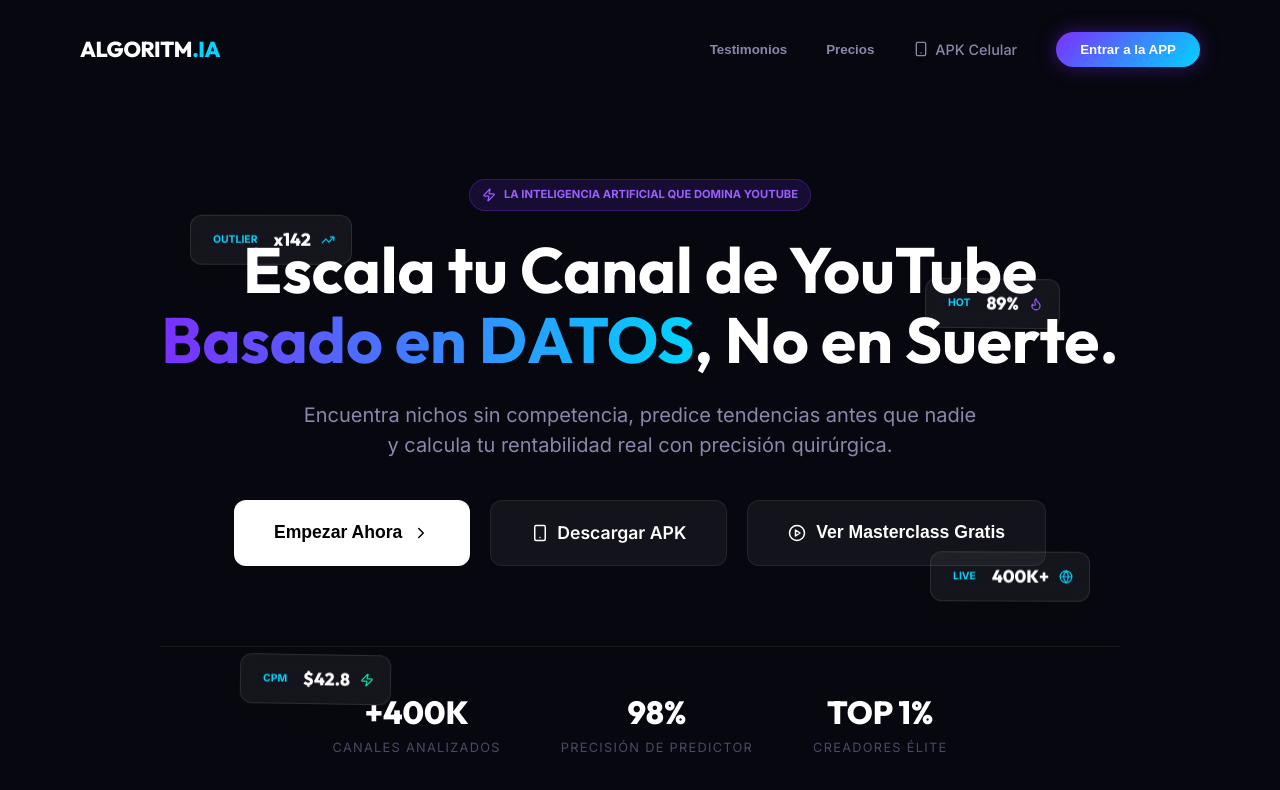
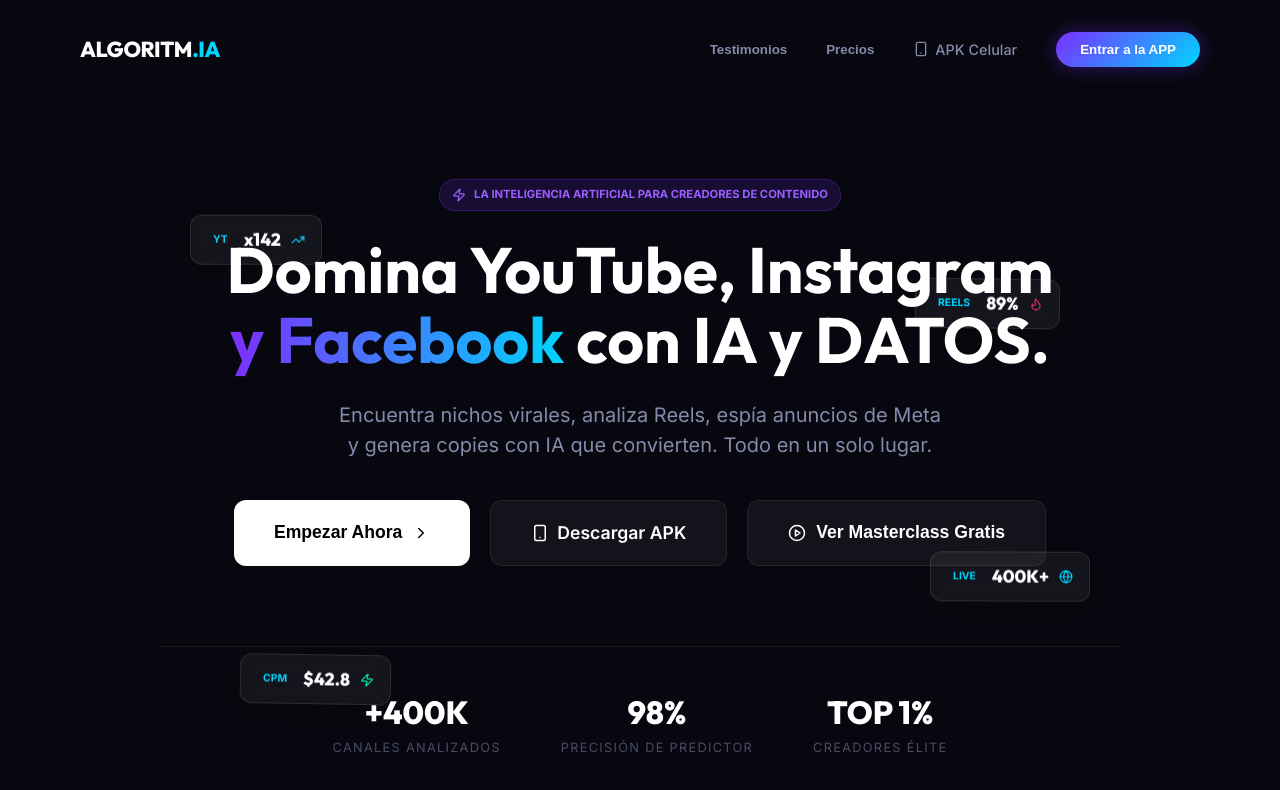
Before and after one commit to emmanueljosep2512/ALGORITMIA, a React (Vite) app: page / in a window 1280 px wide. Shown: the top 790 px of the page. Built offline with nearby package versions, Linux system fonts and the light colour scheme; no server answers.

Commit message:
feat: fix splash screen black screen, add algoritmia logo splash, update landing to multi-platform

```diff
--- a/src/pages/Landing.jsx
+++ b/src/pages/Landing.jsx
@@ -42,14 +42,14 @@
                     {/* Floating Viral Hooks */}
                     <div className="floating-data-container">
                         <div className="floating-hook h1">
-                            <span className="hook-tag">OUTLIER</span>
+                            <span className="hook-tag">YT</span>
                             <span className="hook-val">x142</span>
                             <TrendingUp size={14} color="var(--accent-cyan)" />
                         </div>
                         <div className="floating-hook h2">
-                            <span className="hook-tag">HOT</span>
+                            <span className="hook-tag">REELS</span>
                             <span className="hook-val">89%</span>
-                            <Flame size={14} color="var(--accent-purple-light)" />
+                            <Flame size={14} color="#e1306c" />
                         </div>
                         <div className="floating-hook h3">
                             <span className="hook-tag">CPM</span>
@@ -65,15 +65,15 @@
 
                     <div className="hero-badge" style={{ position: 'relative', zIndex: 2 }}>
                         <Zap size={14} />
-                        <span>LA INTELIGENCIA ARTIFICIAL QUE DOMINA YOUTUBE</span>
+                        <span>LA INTELIGENCIA ARTIFICIAL PARA CREADORES DE CONTENIDO</span>
                     </div>
                     <h1 className="hero-title" style={{ position: 'relative', zIndex: 2 }}>
-                        Escala tu Canal de YouTube <br />
-                        <span>Basado en DATOS</span>, No en Suerte.
+                        Domina YouTube, Instagram<br />
+                        <span>y Facebook</span> con IA y DATOS.
                     </h1>
                     <p className="hero-subtitle" style={{ position: 'relative', zIndex: 2 }}>
-                        Encuentra nichos sin competencia, predice tendencias antes que nadie <br />
-                        y calcula tu rentabilidad real con precisión quirúrgica.
+                        Encuentra nichos virales, analiza Reels, espía anuncios de Meta<br />
+                        y genera copies con IA que convierten. Todo en un solo lugar.
                     </p>
 
                     <div className="hero-actions" style={{ position: 'relative', zIndex: 2 }}>
@@ -155,21 +155,28 @@
                             <Target size={24} />
                         </div>
                         <h3>Buscador de Nichos</h3>
-                        <p>Filtra por idioma, competencia y crecimiento para encontrar minas de oro digitales.</p>
+                        <p>Filtra por idioma, competencia y crecimiento para encontrar nichos virales en YouTube, Instagram y Facebook.</p>
                     </div>
                     <div className="feature-item-glass">
                         <div className="feature-icon-wrapper purple">
                             <TrendingUp size={24} />
                         </div>
-                        <h3>Análisis de Tendencias</h3>
-                        <p>Conexión directa con la red neuronal para detectar temas virales antes de que estallen.</p>
+                        <h3>Análisis Multi-Plataforma</h3>
+                        <p>Detecta tendencias virales en YouTube Shorts, Instagram Reels y Facebook antes de que estallen en tu nicho.</p>
                     </div>
                     <div className="feature-item-glass">
                         <div className="feature-icon-wrapper green">
                             <Globe size={24} />
                         </div>
                         <h3>Calculadora de CPM Real</h3>
-                        <p>Datos oficiales de monetización por país (EE.UU, España, LATAM) y vistas necesarias.</p>
+                        <p>Datos reales de monetización por país y plataforma. Calcula tu rentabilidad en YouTube y Meta Ads.</p>
+                    </div>
+                    <div className="feature-item-glass">
+                        <div className="feature-icon-wrapper" style={{ background: 'linear-gradient(135deg, rgba(225,48,108,0.15), rgba(131,58,180,0.15))', border: '1px solid rgba(225,48,108,0.2)' }}>
+                            <Brain size={24} style={{ color: '#e1306c' }} />
+                        </div>
+                        <h3>Meta Intelligence IA</h3>
+                        <p>Analiza Reels de Instagram, espía anuncios activos de Meta y genera copies con IA usando fórmulas AIDA y PAS.</p>
                     </div>
                 </section>
             </main>
```
Also changed, not shown: 3 other files (tests, documents, lock files or other folders).
